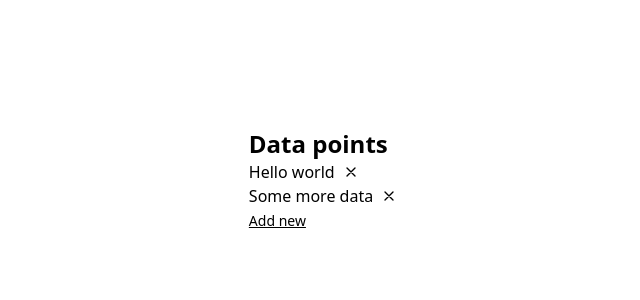
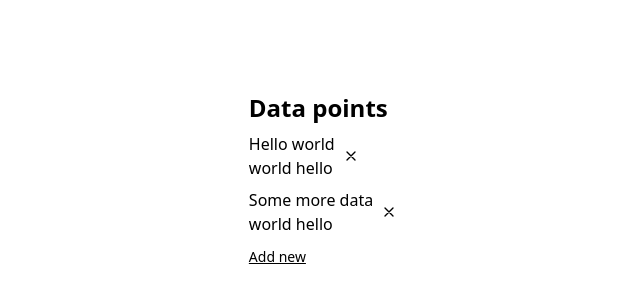
Before and after one commit to sbpo/frontend-challenge-weld, a React (Create React App) app: page / in a window 1280 px wide. Shown: the part 220-520 px from the top of the page, without its empty margins (317-957 px from the left). Built offline with nearby package versions, Linux system fonts and the light colour scheme.

Commit message:
Added description data items

```diff
--- a/src/App.tsx
+++ b/src/App.tsx
@@ -8,8 +8,8 @@ export default function App() {
   return (
     <FakeAPIProvider
       initialState={[
-        { title: "Hello world", id: uuid() },
-        { title: "Some more data", id: uuid() },
+        { title: "Hello world", description: "world hello", id: uuid() },
+        { title: "Some more data", description: "world hello", id: uuid() },
       ]}
     >
       <Main />
@@ -21,6 +21,7 @@ function Main() {
   const { data, loading } = useDataQuery();
 
   const [remove] = useRemoveDataMutation();
+
   const handleRemove = useCallback(
     (id: string) => {
       remove({ id });
@@ -38,8 +39,11 @@ function Main() {
         <h1 className="text-2xl font-bold">Data points</h1>
         <ul>
           {data?.map((x) => (
-            <li key={x.id} className="flex items-center space-x-2">
-              <span>{x.title}</span>
+            <li key={x.id} className="flex items-center space-x-2 my-2">
+              <div>
+                <div className="font-medium">{x.title}</div>
+                <div>{x.description}</div>
+              </div>
               <button onClick={() => handleRemove(x.id)}>
                 <XIcon className="w-4 h-4" />
               </button>
```
Also changed, not shown: src/fakeApollo.tsx (+7 -12 lines).
